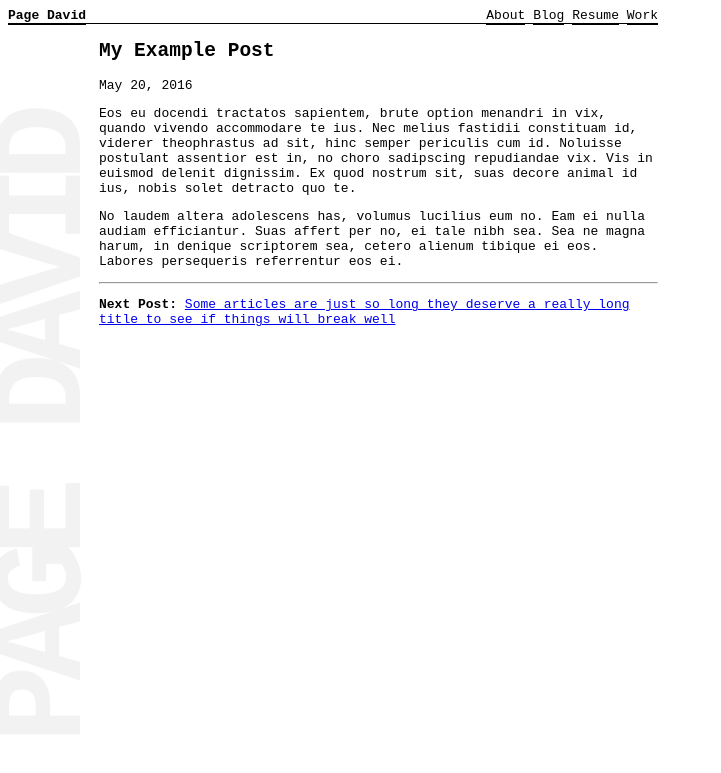
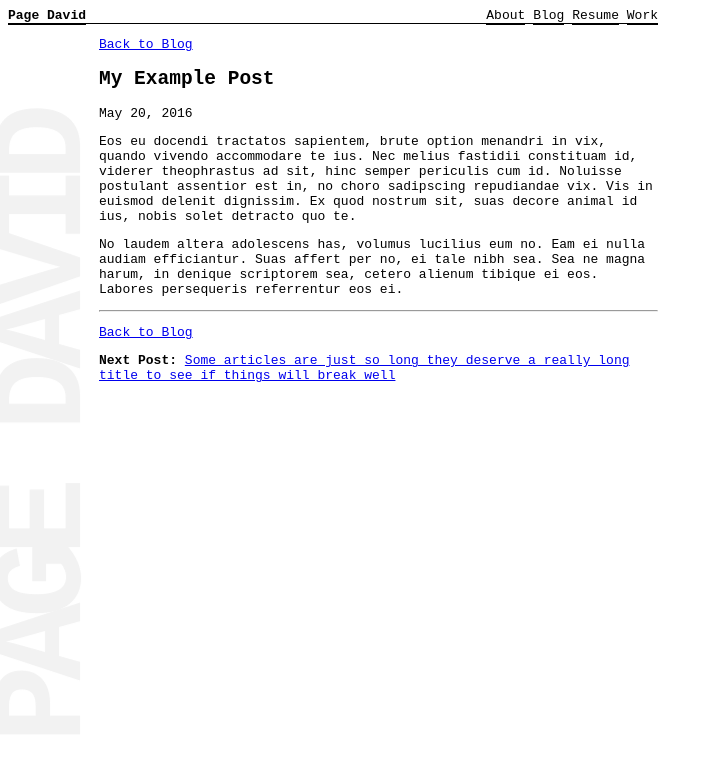
Before and after one commit to pagedavid/pagedavid.github.io, a Jekyll site: the page built from _posts/2016-05-20-my-example-post.md, in a window 1280 px wide. Shown: the top 773 px of the page, without its empty margins (0-721 px from the left). Built offline with Jekyll 4.4.1, drawn with Linux system fonts in a browser that asks for light colours.

Commit message:
back to blog link top/bottom

```diff
--- a/_layouts/post.html
+++ b/_layouts/post.html
@@ -1,6 +1,9 @@
 ---
 layout: default
 ---
+{% include relative.html %}
+<p><a href="{{relative}}/blog/index.html">Back to Blog</a></p>
+
 <article class="post" itemscope itemtype="http://schema.org/BlogPosting">
 
   <header class="post-header">
@@ -15,11 +18,12 @@ layout: default
   <hr>
 
   <footer class="post-navigation">
+    <p><a href="{{relative}}/blog/index.html">Back to Blog</a></p>
     {% if page.previous.url %}
-      <p><strong>Previous Post:</strong> <a class="previos-post" href="{{page.previous.url}}">{{page.previous.title}}</a></p>
+      <p><strong>Previous Post:</strong> <a href="{{page.previous.url}}">{{page.previous.title}}</a></p>
     {% endif %}
     {% if page.next.url %}
-      <p><strong>Next Post:</strong> <a class="next-post" href="{{page.next.url}}">{{page.next.title}}</a></p>
+      <p><strong>Next Post:</strong> <a href="{{page.next.url}}">{{page.next.title}}</a></p>
     {% endif %}
   </footer>
 
```
